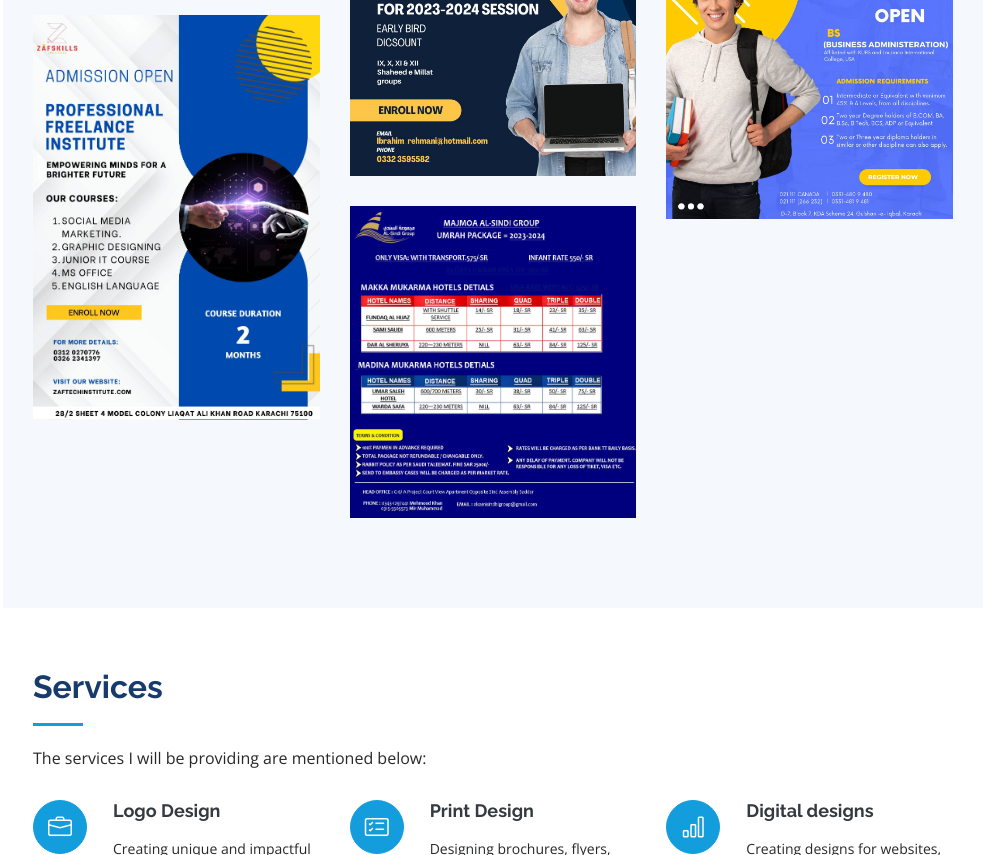
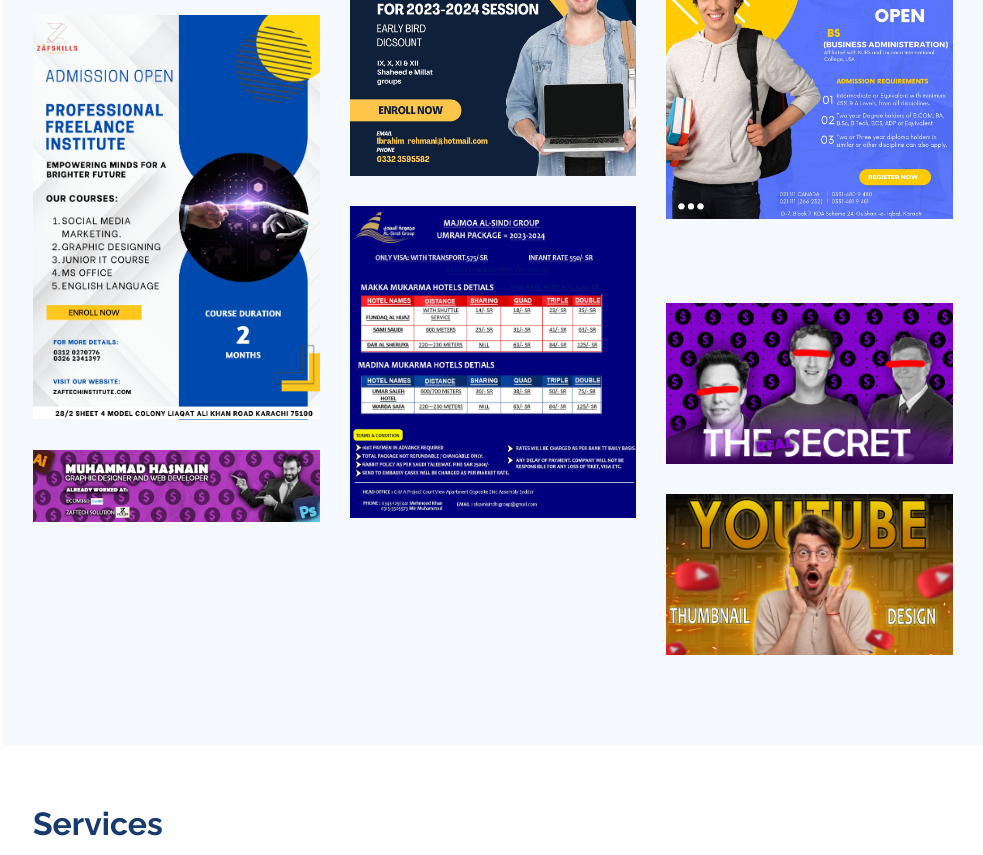
Before and after one commit to hasnain252/iPortfolio, a plain HTML site: page index.html in a window 1280 px wide. Shown: the part 3268-4123 px from the top of the page, without its empty margins (297-1280 px from the left). Drawn offline with nearby package versions, Linux system fonts and the light colour scheme; a script that the page names is missing; files whose address does not match are found by name.

Commit message:
Updated portfolio

```diff
--- a/index.html
+++ b/index.html
@@ -204,6 +204,7 @@ I am M.Hasnain from Pakistan and I am expert Graphic designer working with Comap
               <li data-filter=".filter-cover">Cover</li>
               <li data-filter=".filter-Logo">Logos</li>
               <li data-filter=".filter-products">Products</li>
+              <li data-filter=".filter-products">Thumbnails</li>
             </ul>
           </div>
         </div>
@@ -351,6 +352,30 @@ I am M.Hasnain from Pakistan and I am expert Graphic designer working with Comap
               </div>
             </div>
           </div>
+          <div class="col-lg-4 col-md-6 portfolio-item filter-post">
+            <div class="portfolio-wrap">
+              <img src="assets/img/portfolio/the real secret.jpg" class="img-fluid" alt="">
+              <div class="portfolio-links">
+                <a href="assets/img/portfolio/the real secret.jpg" data-gallery="portfolioGallery" class="portfolio-lightbox"><i class="bx bx-plus"></i></a>
+              </div>
+            </div>
+          </div>
+          <div class="col-lg-4 col-md-6 portfolio-item filter-post">
+            <div class="portfolio-wrap">
+              <img src="assets/img/portfolio/linkedin banner.jpg" class="img-fluid" alt="">
+              <div class="portfolio-links">
+                <a href="assets/img/portfolio/linkedin banner.jpg" data-gallery="portfolioGallery" class="portfolio-lightbox"><i class="bx bx-plus"></i></a>
+              </div>
+            </div>
+          </div>
+          <div class="col-lg-4 col-md-6 portfolio-item filter-post">
+            <div class="portfolio-wrap">
+              <img src="assets/img/portfolio/Thumbnail design.jpg" class="img-fluid" alt="">
+              <div class="portfolio-links">
+                <a href="assets/img/portfolio/Thumbnail design.jpg" data-gallery="portfolioGallery" class="portfolio-lightbox"><i class="bx bx-plus"></i></a>
+              </div>
+            </div>
+          </div>
 
 
         </div>
```
Also changed, not shown: assets/img/portfolio/3D Logo Mockup on Glass Wall - PHOTOPEA.png (added), assets/img/portfolio/8 num logo.jpg (added), assets/img/portfolio/D logo.jpg (added), assets/img/portfolio/E-commerce shopping bag Logo.png (added), assets/img/portfolio/Monochrome Modern Technology Black Logo (1).png (added), assets/img/portfolio/Thumbnail design.jpg (added), assets/img/portfolio/car logo (1).jpg (added), assets/img/portfolio/drop.jpg (added), assets/img/portfolio/investment logo.PNG (added), assets/img/portfolio/linkedin banner.jpg (added), assets/img/portfolio/p-logo.jpg (added), assets/img/portfolio/siddique builders.jpg (added), assets/img/portfolio/the real secret.jpg (added).
